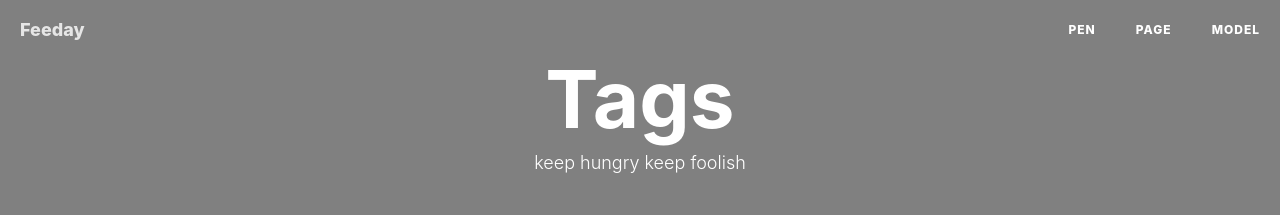
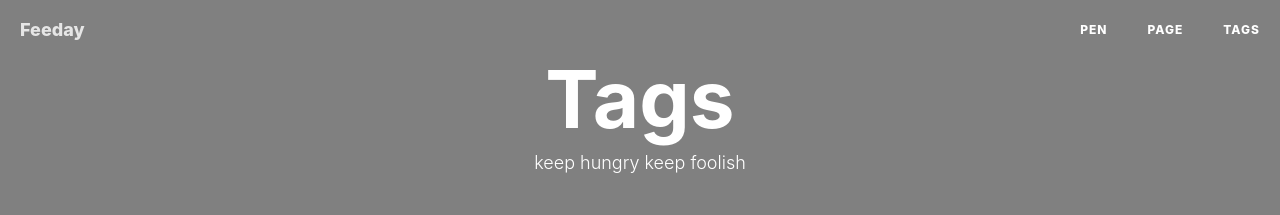
Before and after one commit to tcq233/tcq233.github.io, a Jekyll site: the page built from tags.html, in a window 1280 px wide. Shown: the top 215 px of the page. Built offline with Jekyll 4.4.1, drawn with Linux system fonts in a browser that asks for light colours; nearby versions of some CDN libraries; comment, search, counter and statistics services are not loaded.

Commit message:
Update nav.html

```diff
--- a/_includes/nav.html
+++ b/_includes/nav.html
@@ -28,7 +28,7 @@
                     {% endif %}{% endfor %}
 
                       <li>
-                        <a target="_blank" href="https://sketchfab.com/edits">Model</a>
+                        <a target="_blank" href="/tags/">Tags</a>
                     </li>
                 </ul>
             </div>
```
